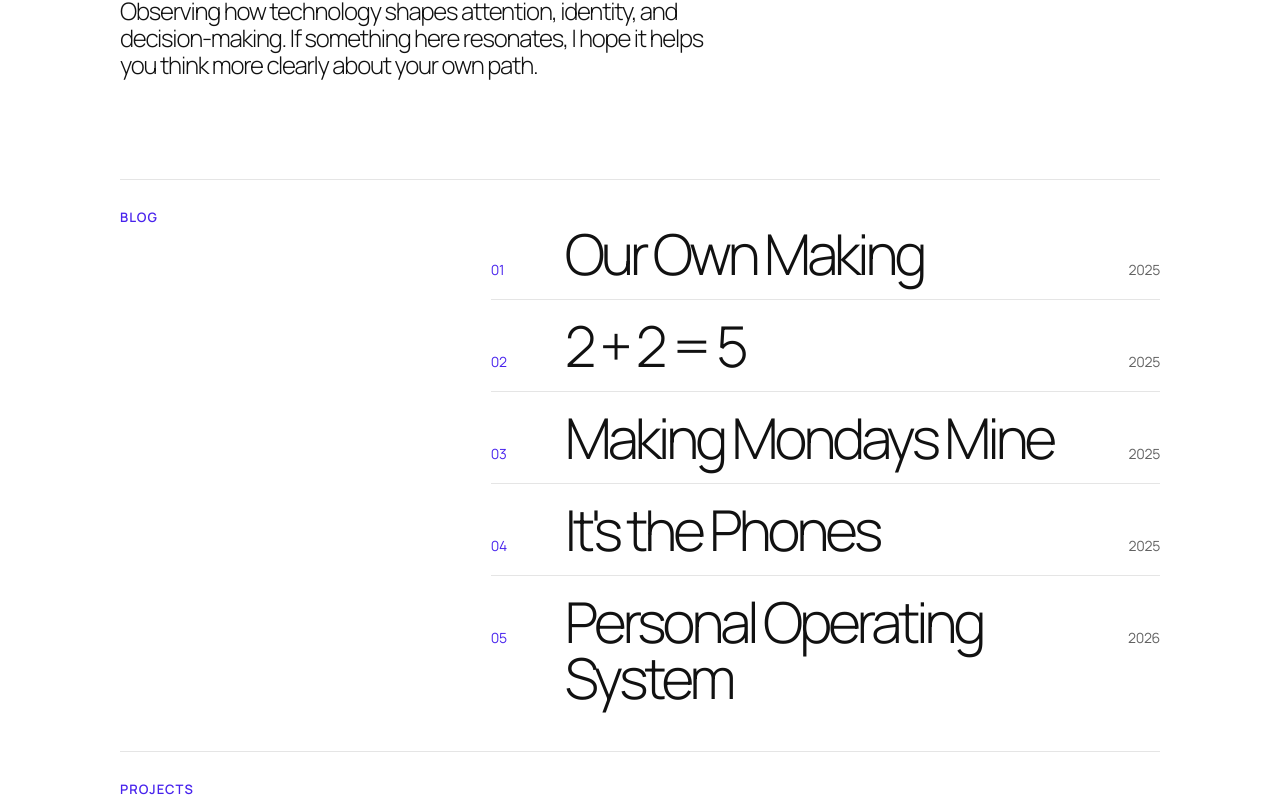
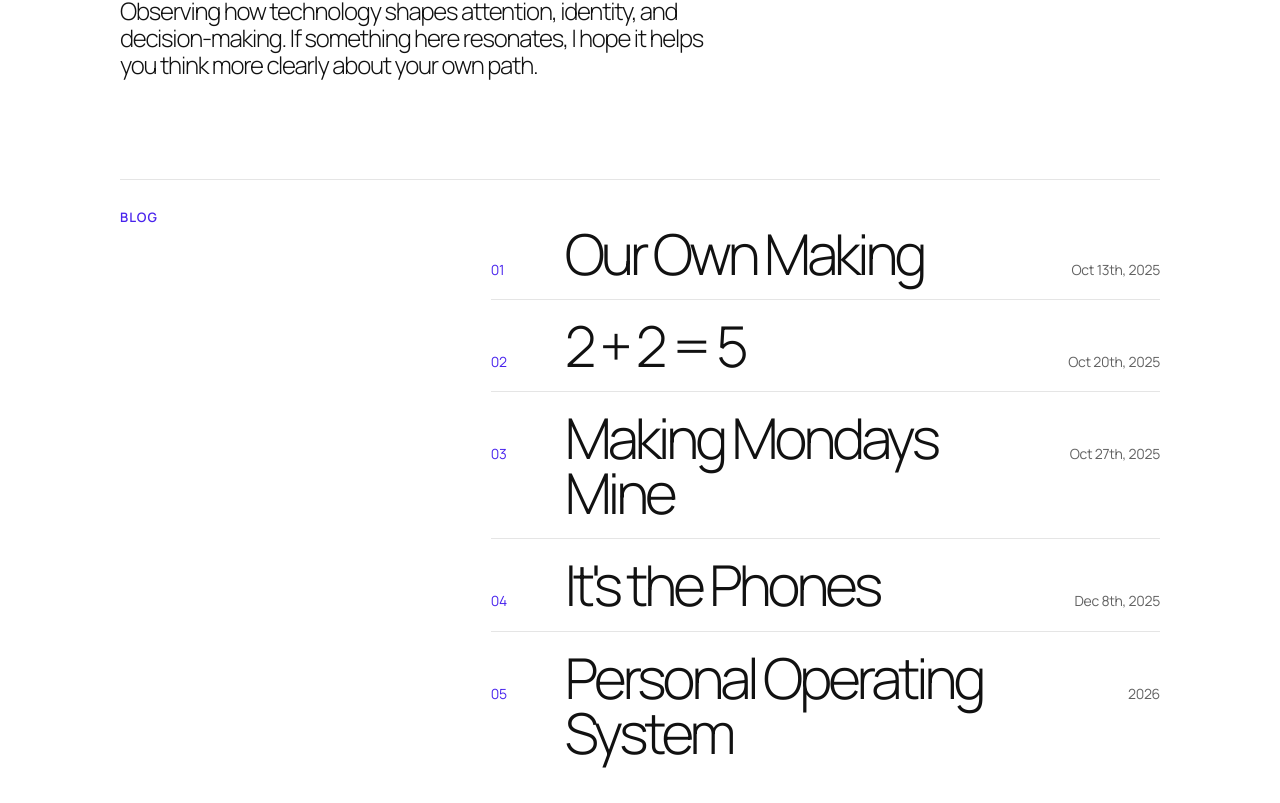
Before and after one commit to JayPendleton/blog, a Next.js app: page / in a window 1280 px wide. Shown: the part 436-1239 px from the top of the page. Built offline with nearby package versions, Linux system fonts and the light colour scheme.

Commit message:
fixed formatting of blog post

```diff
--- a/app/blog/its-the-phones/page.tsx
+++ b/app/blog/its-the-phones/page.tsx
@@ -17,7 +17,11 @@ Not like this, not at this scale, not with this level of emotional intensity. An
 <p><b>Surveillance</b></p>
 <p>There's duality to surveillance. In recent years, it has been a tool for justice. We’ve seen how camera phones and social media can expose wrongdoing and protect the vulnerable. On the other hand, surveillance has become a trigger for rage. We see fragments of someone’s worst moment and feel compelled to take sides. We form opinions about strangers based on 15-second videos and comment threads. We’re not just watching anymore. We’re judging, reacting, and absorbing emotional residue from stories we don’t fully understand.
 Here is what Psychology professional, KeyTysha Williams, contributes to the discussion:
-"From a counseling perspective, having constant access to massive amounts of information is not always healthy for emotional or psychological stability. When information comes faster than a person can mentally process, it can heighten stress and make it harder to stay grounded. This kind of overload can cause distorted thinking, especially for individuals who are already vulnerable to anxiety or different types of paranoia. The nonstop flow of digital content also removes the natural pauses that help people reflect and regulate their emotions. Because information is available almost instantly, people may begin relying on the internet to validate their feelings or their opinions, trying to turn it into facts. This constant seeking can ultimately worsen distress by feeding into fear-based or emotionally charged content. Overall, too much access to information can overwhelm the mind in ways that disrupt clarity, calmness, and healthy emotional functioning."
+<p className= "indent" style={{margin: "20px"}}>
+"From a counseling perspective, having constant access to massive amounts of information is not always healthy for emotional or psychological stability. When information comes faster than a person can mentally process, it can heighten stress and make it harder to stay grounded. This kind of overload can cause distorted thinking, especially for individuals who are already vulnerable to anxiety or different types of paranoia.
+The nonstop flow of digital content also removes the natural pauses that help people reflect and regulate their emotions. Because information is available almost instantly, people may begin relying on the internet to validate their feelings or their opinions, trying to turn it into facts.
+This constant seeking can ultimately worsen distress by feeding into fear-based or emotionally charged content. Overall, too much access to information can overwhelm the mind in ways that disrupt clarity, calmness, and healthy emotional functioning."
+</p>
 As a collective, we are struggling to stay regulated. Social platforms are thriving and profiting from mental instability. Rage bait content designed to provoke anger, it’s annoying and manipulative. It hijacks our nervous systems, floods us with stress, and makes us feel like we’re constantly under attack and in survival mode. We’re being influenced without even realizing it. We’re not just consuming content anymore; we’re being shaped by it. You lose control. That’s what unchecked digital consumption does to your mind.
 </p>
 
--- a/app/data/content.ts
+++ b/app/data/content.ts
@@ -12,7 +12,7 @@ export const content: ContentItem[] = [
  {
     slug: "our-own-making",
     title: "Our Own Making",
-    year: "2025",
+    year: "Oct 13th, 2025",
     section: "blog",
     description: "Conversation around environmental risks of Artificial Intelligence.",
 
@@ -22,7 +22,7 @@ export const content: ContentItem[] = [
    {
     slug: "2-2-5",
     title: "2 + 2 = 5",
-    year: "2025",
+    year: "Oct 20th, 2025",
     section: "blog",
     description: "How to use AI tools responsibly and emphasizing user controls around AI.",
 
@@ -32,7 +32,7 @@ export const content: ContentItem[] = [
    {
     slug: "making-mondays-mine",
     title: "Making Mondays Mine",
-    year: "2025",
+    year: "Oct 27th, 2025",
     section: "blog",
     description: "Turning Mondays from dreadful to intentional. How I use structure, style, and a bit of scrum to start my week on my own terms.",
 
@@ -42,7 +42,7 @@ export const content: ContentItem[] = [
    {
     slug: "its-the-phones",
     title: "It's the Phones",
-    year: "2025",
+    year: "Dec 8th, 2025",
     section: "blog",
     description: "Constant digital overload is distorting our mental health. How can we fix this?",
 
```
